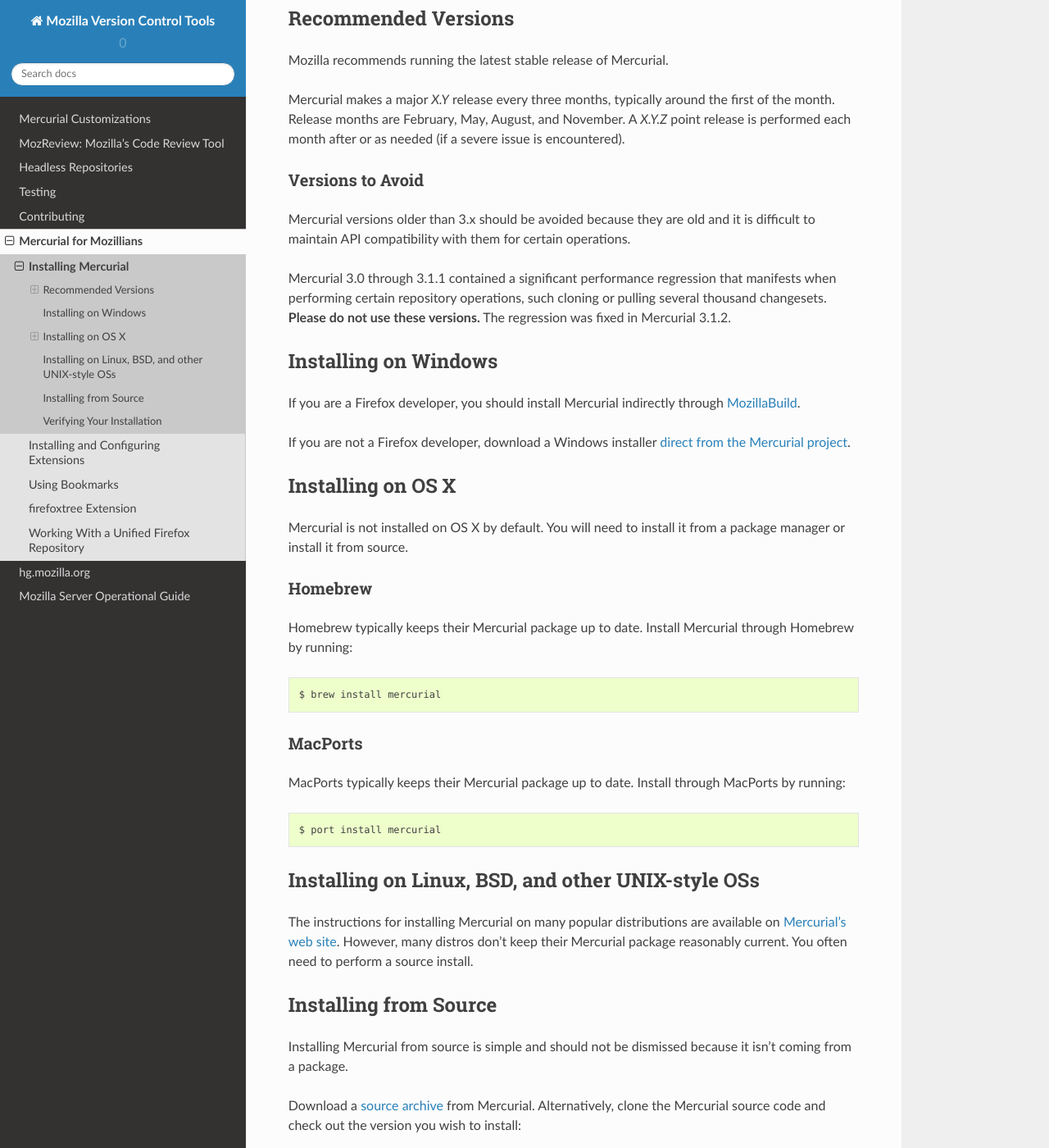
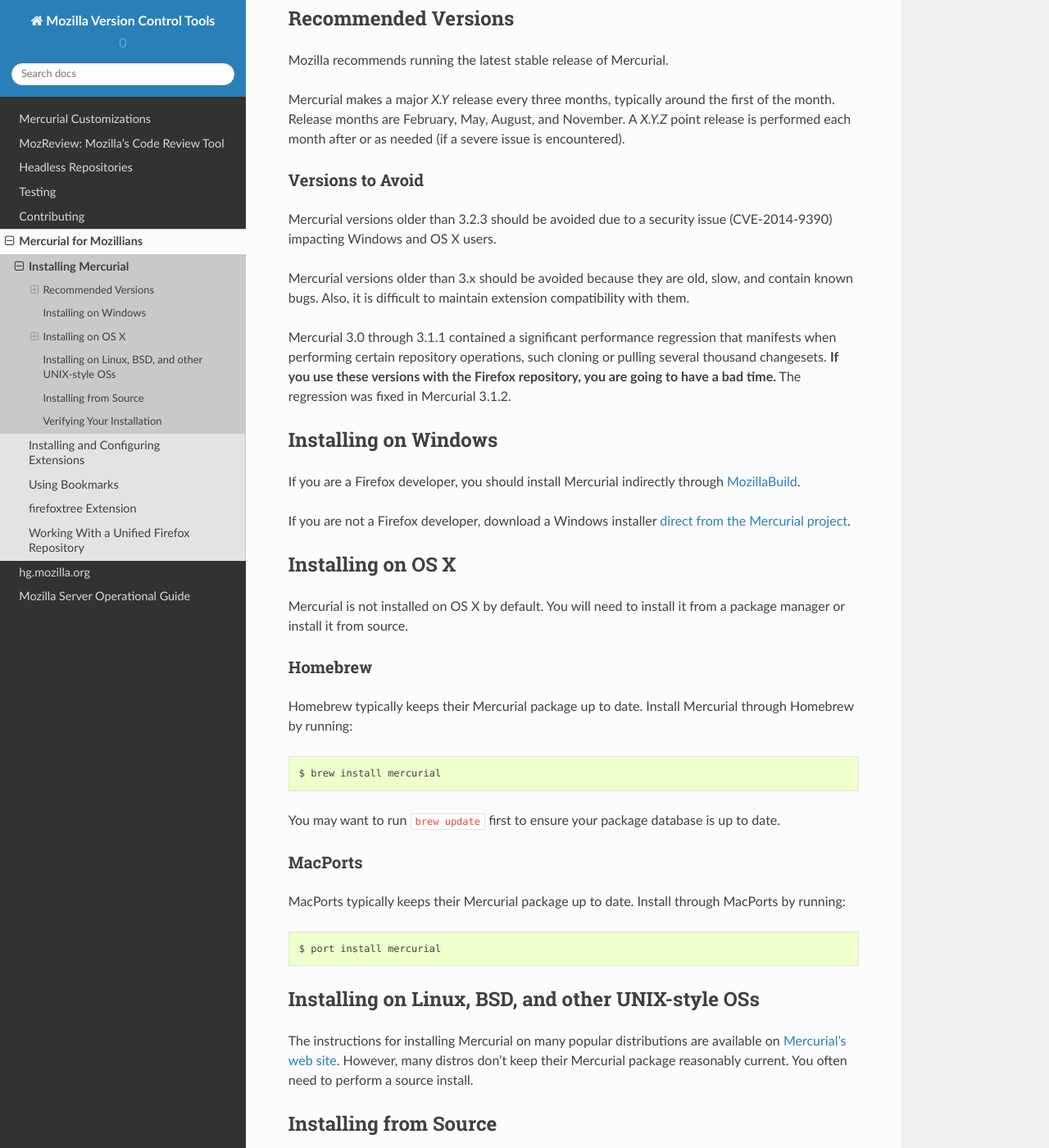
Before and after one commit to mozilla/version-control-tools, a Sphinx documentation site: the page built from docs/hgmozilla/installing.rst, in a window 1280 px wide and 1400 px high, scrolled down 423 px. Shown: the whole window at 82% size. Built offline with Sphinx 7.4.7 and the Read the Docs theme 2.0.0, drawn with Linux system fonts in a browser that asks for light colours; some of the changed text lies outside the part shown.

Commit message:
docs: update Mercurial installation docs

```diff
--- a/docs/hgmozilla/installing.rst
+++ b/docs/hgmozilla/installing.rst
@@ -30,14 +30,18 @@
 Versions to Avoid
 -----------------
 
-Mercurial versions older than 3.x should be avoided because they are old
-and it is difficult to maintain API compatibility with them for certain
-operations.
+Mercurial versions older than 3.2.3 should be avoided due to a security
+issue (CVE-2014-9390) impacting Windows and OS X users.
+
+Mercurial versions older than 3.x should be avoided because they are
+old, slow, and contain known bugs. Also, it is difficult to maintain
+extension compatibility with them.
 
 Mercurial 3.0 through 3.1.1 contained a significant performance
 regression that manifests when performing certain repository operations,
-such cloning or pulling several thousand changesets. **Please do not use
-these versions.** The regression was fixed in Mercurial 3.1.2.
+such cloning or pulling several thousand changesets. **If you use these
+versions with the Firefox repository, you are going to have a bad
+time.** The regression was fixed in Mercurial 3.1.2.
 
 Installing on Windows
 =====================
@@ -61,6 +65,9 @@
 Mercurial through Homebrew by running::
 
   $ brew install mercurial
+
+You may want to run ``brew update`` first to ensure your package
+database is up to date.
 
 MacPorts
 --------
```
Also changed, not shown: other parts of docs/hgmozilla/installing.rst (+2 -2 lines).
